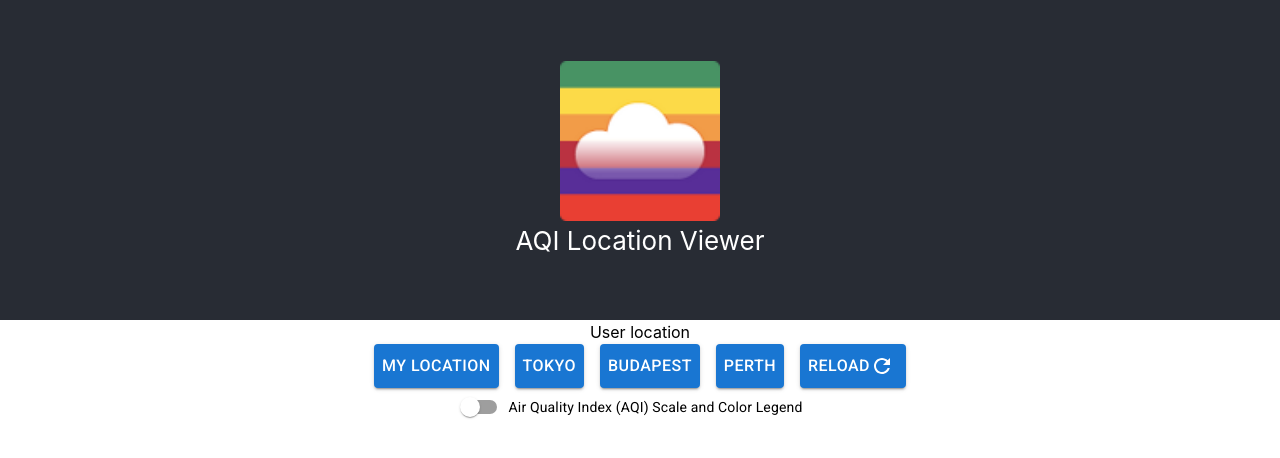
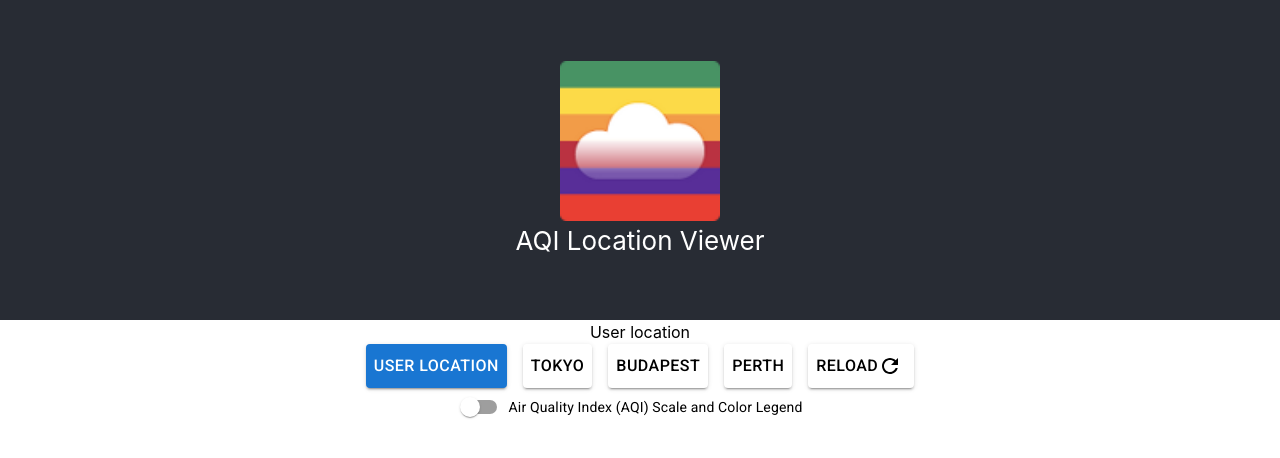
Before and after one commit to mardelvalle/aqi-city-app, a React (Create React App) app: page / in a window 1280 px wide. Shown: the top 458 px of the page. Built offline with nearby package versions, Linux system fonts and the light colour scheme; no server answers.

Commit message:
Break components into separate files

```diff
--- a/src/AQITable.jsx
+++ b/src/AQITable.jsx
@@ -3,7 +3,7 @@ import { Link, Table, TableBody, TableCell, TableContainer, TableHead, TableRow,
 function AQITable() {
   return(
     <>
-      <TableContainer component={Paper} style={{ padding: '0 0.25rem', border: '1px solid #ddd' }}>
+      <TableContainer component={Paper} style={{ padding: '0 0.5rem', border: '1px solid #ddd' }}>
         <Table>
           <TableHead>
             <TableRow>
--- a/src/App.jsx
+++ b/src/App.jsx
@@ -1,10 +1,11 @@
 import React, { useEffect, useState } from 'react'
-import aqicn from './aqicn.png';
 import './App.css';
 import AQITable from './AQITable'
+import Header from './Header'
+import LocationButton from './LocationButton'
+import ResetButton from './ResetButton'
 import { capitalizeFirstLetter, getColor } from './utils'
-import { Box, Button, FormControlLabel, Stack, Switch, Typography, useMediaQuery, useTheme } from '@mui/material'
-import RefreshIcon from '@mui/icons-material/Refresh';
+import { Box, FormControlLabel, Stack, Switch, Typography, useMediaQuery, useTheme } from '@mui/material'
 
 
 function App() {
@@ -21,7 +22,7 @@ function App() {
   const [showAQITable, setAQITable] = useState(false)
   const config = require('./config')
   const apiToken = config.apiToken
-  const theme = useTheme();
+  const theme = useTheme()
   const isMobile = useMediaQuery(theme.breakpoints.down('sm'))
 
   const fetchData = async (city) => {
@@ -44,6 +45,7 @@ function App() {
 
     } else if (!cities[city].data) {
       try {
+        setLastSelectedCity(city)
         setLoading(true)
         const response = await fetch(`https://api.waqi.info/feed/${city}/?token=${apiToken}`)
         const data = await response.json()
@@ -53,11 +55,9 @@ function App() {
           ...prevState,
           [city]: { data: data.data, color, level }
         }))
-        console.log(city)
       } catch (error) {
         console.error('Error fetching data:', error)
       } finally {
-        setLastSelectedCity(city)
         setLoading(false)
       }
     } else if (cities[city].data) {
@@ -88,24 +88,9 @@ function App() {
     }
   }, [initialLoad, resetTriggered])
 
-  const resetCities = async () => {
-    console.log('fries')
-    Object.keys(cities).forEach((city) => {
-      setCities((prevState) => ({
-        ...prevState,
-        [city]: {},
-      }))
-    })
-
-    setResetTriggered(true)
-  }
-
   return (
     <div className="App">
-      <header className="App-header">
-        <img src={aqicn} className="App-logo" alt="logo" />
-        <h1>AQI Location Viewer</h1>
-      </header>
+      <Header />
       <Box
           display="flex"
           alignItems="center"
@@ -130,22 +115,22 @@ function App() {
           </>
         )}
         <Stack direction={isMobile ? 'column' : 'row'} spacing={2}>
-          <Button onClick={() => fetchData('user location')} sx={{ fontSize: isMobile ? '1.5rem' : 'inherit', padding: isMobile ? '0.75rem 7.5rem' : '0.5rem' }} variant="contained">
-            My Location
-          </Button>
-          <Button onClick={() => fetchData('tokyo')} sx={{ fontSize: isMobile ? '1.5rem' : 'inherit', padding: isMobile ? '0.75rem 7.5rem' : '0.5rem' }} variant="contained">
-            Tokyo
-          </Button>
-          <Button onClick={() => fetchData('budapest')} sx={{ fontSize: isMobile ? '1.5rem' : 'inherit', padding: isMobile ? '0.75rem 7.5rem' : '0.5rem' }} variant="contained">
-            Budapest
-          </Button>
-          <Button onClick={() => fetchData('perth')} sx={{ fontSize: isMobile ? '1.5rem' : 'inherit', padding: isMobile ? '0.75rem 7.5rem' : '0.5rem' }} variant="contained">
-            Perth
-          </Button>
-          <Button onClick={() => resetCities()} sx={{ fontSize: isMobile ? '1.5rem' : 'inherit', padding: isMobile ? '0.75rem 7.5rem' : '0.5rem' }} variant="contained">
-            Reload
-            <RefreshIcon style={{ marginRight: 4 }} />
-          </Button>
+          {['user location', 'tokyo', 'budapest', 'perth'].map((city) => (
+            <LocationButton
+              capitalizeFirstLetter={capitalizeFirstLetter}
+              city={city}
+              fetchData={fetchData}
+              isMobile={isMobile}
+              lastSelectedCity={lastSelectedCity}
+              theme={theme}
+            />
+          ))}
+          <ResetButton
+            cities={cities}
+            isMobile={isMobile}
+            setCities={setCities}
+            setResetTriggered={setResetTriggered}
+          />
         </Stack>
         <FormControlLabel
           control={<Switch checked={showAQITable} onChange={handleToggle} />}
--- /dev/null
+++ b/src/Header.jsx
@@ -0,0 +1,15 @@
+import React from 'react'
+import aqicn from './aqicn.png';
+
+
+function Header() {
+
+  return (
+    <header className="App-header">
+      <img src={aqicn} className="App-logo" alt="logo" />
+      <h1>AQI Location Viewer</h1>
+    </header>
+  )
+}
+
+export default Header
--- /dev/null
+++ b/src/LocationButton.jsx
@@ -0,0 +1,28 @@
+import React from 'react'
+import { Button } from '@mui/material'
+
+
+function LocationButton({capitalizeFirstLetter, city, fetchData, isMobile, lastSelectedCity, theme}) {
+
+  return (
+    <Button
+        key={city}
+        onClick={() => fetchData(city)}
+        sx={{
+        fontSize: isMobile ? '1.5rem' : 'inherit',
+        padding: isMobile ? '0.75rem 7.5rem' : '0.5rem',
+        backgroundColor:
+            lastSelectedCity === city ? theme.palette.primary.main : 'inherit',
+        color: lastSelectedCity === city ? 'white' : 'inherit',
+        '&:hover': {
+            color: 'white',
+        }
+        }}
+        variant="contained"
+    >
+        {capitalizeFirstLetter(city)}
+    </Button>
+  )
+}
+
+export default LocationButton
--- /dev/null
+++ b/src/ResetButton.jsx
@@ -0,0 +1,39 @@
+import React from 'react'
+import { Button } from '@mui/material'
+import RefreshIcon from '@mui/icons-material/Refresh';
+
+
+function ResetButton({cities, isMobile, setCities, setResetTriggered}) {
+
+  const resetCities = async () => {
+    Object.keys(cities).forEach((city) => {
+      setCities((prevState) => ({
+        ...prevState,
+        [city]: {},
+      }))
+    })
+
+    setResetTriggered(true)
+  }
+
+  return (
+    <Button
+      onClick={() => resetCities(setCities, setResetTriggered)}
+      sx={{
+        backgroundColor: 'inherit',
+        fontSize: isMobile ? '1.5rem' : 'inherit',
+        padding: isMobile ? '0.75rem 7.5rem' : '0.5rem',
+        color: 'inherit',
+        '&:hover': {
+          color: 'white',
+        }
+      }}
+      variant="contained"
+    >
+      Reload
+      <RefreshIcon style={{ marginRight: 4 }} />
+    </Button>
+  )
+}
+
+export default ResetButton
```
